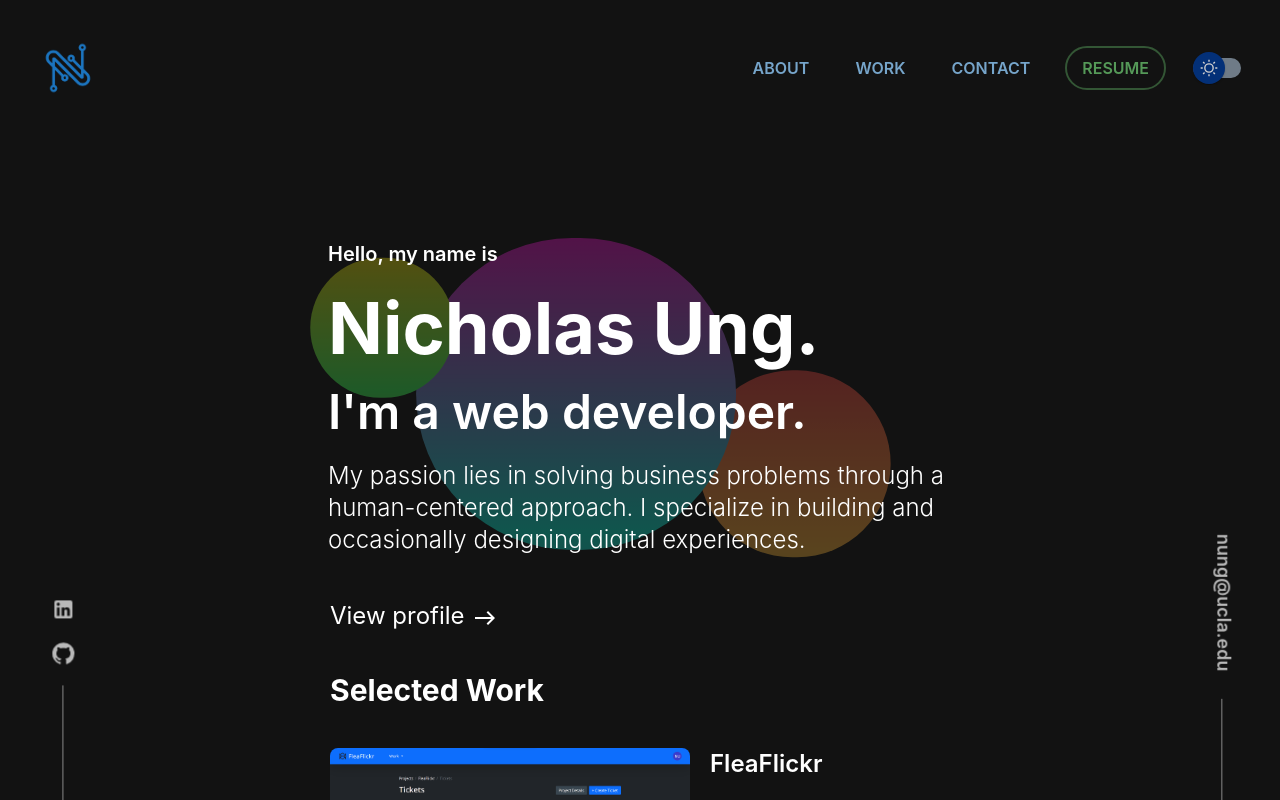
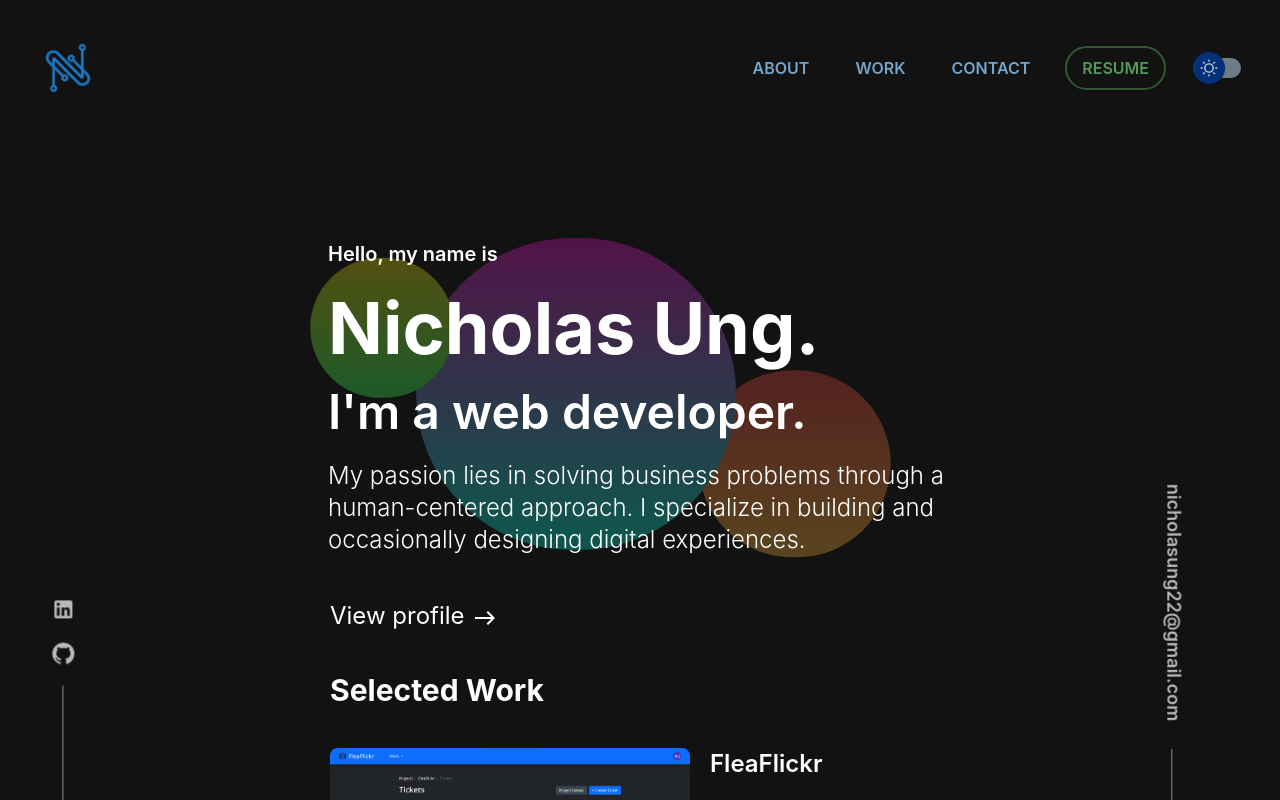
Before and after one commit to nung22/portfolio, a React (Create React App) app: page /#/home in a window 1280 px wide. Shown: the top 800 px of the page. Built offline with nearby package versions, Linux system fonts and the light colour scheme.

Commit message:
Update email

```diff
--- a/src/App.jsx
+++ b/src/App.jsx
@@ -82,7 +82,7 @@
               <div className={`bg-opacity-70 h-px ${colorTheme === 'dark' ? 'bg-white' : 'bg-black'}`} style={{width:"8rem"}}></div>
             </div>
             <div className='fixed opacity-70 bottom-28 right-0 flex items-center rotate-90 gap-7' style={{marginRight:"-5rem"}}>
-              <a href="mailto:nung@ucla.edu" className='hover:text-blue-500 font-semibold text-lg' style={{ paddingBottom:".2rem"}}>nung@ucla.edu</a>
+              <a href="mailto:nicholasung22@gmail.com" className='hover:text-blue-500 font-semibold text-lg' style={{ paddingBottom:".2rem"}}>nicholasung22@gmail.com</a>
               <div className={`bg-opacity-70 h-px ${colorTheme === 'dark' ? 'bg-white' : 'bg-black'}`} style={{width:"7rem"}}></div>
             </div>
           </div>
--- a/src/components/NavBar.jsx
+++ b/src/components/NavBar.jsx
@@ -88,7 +88,7 @@
         <Stack direction="row" spacing={3}>
           <Link to={"/about"}><Button size="large" style={{fontWeight:"600", fontSize:"1rem"}}>About</Button></Link>
           <Link to={"/work"}><Button size="large" style={{fontWeight:"600", fontSize:"1rem"}}>Work</Button></Link>
-          <a href="mailto:nung@ucla.edu"><Button size="large" style={{fontWeight:"600", fontSize:"1rem"}}>Contact</Button></a>
+          <a href="mailto:nicholasung22@gmail.com"><Button size="large" style={{fontWeight:"600", fontSize:"1rem"}}>Contact</Button></a>
           <Button size="medium" variant="outlined" color="success" href={resume} target="_blank" rel="noopener noreferrer"
           style={{fontWeight:"600", fontSize:"1rem", borderWidth:".13rem", borderRadius: "1.5rem"}}>Resume</Button>
         </Stack> :
```
